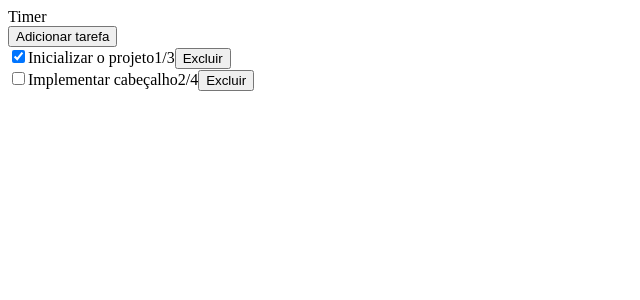
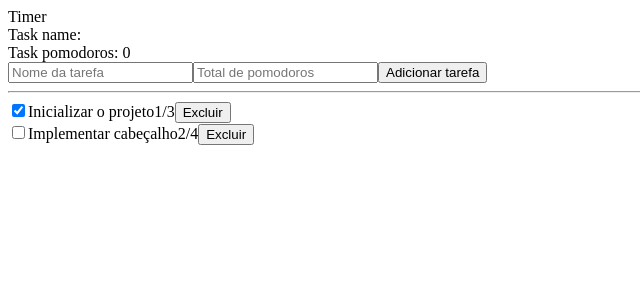
Before and after one commit to VictorTurraF/pomodoro-todo-list-step-by-step, a React (Vite) app: page / in a window 1280 px wide. Shown: the top 300 px of the page, without its empty margins (0-640 px from the left). Built offline with nearby package versions, Linux system fonts and the light colour scheme.

Commit message:
chore: state management

```diff
--- a/src/App.jsx
+++ b/src/App.jsx
@@ -1,17 +1,37 @@
+import { useState } from "react";
 import Task from "./components/Task"
 
 function App() {
+  const [taskName, setTaskName] = useState("")
+  const [taskPomodoros, setTaskPomodoros] = useState(0)
 
   const tasks = [
     { name: "Inicializar o projeto", actPomodoros: 1, totalPomodoros: 3, isFinished: true },
     { name: "Implementar cabeçalho", actPomodoros: 2, totalPomodoros: 4, isFinished: false },
   ]
 
+  function handleSubmit(event) {
+    event.preventDefault();
+
+    const { target: [taskNameInput, taskPomodorosInput] } = event
+
+    setTaskName(taskNameInput.value);
+    setTaskPomodoros(taskPomodorosInput.value)
+  }
+
   return (
     <div>
       <div>Timer</div>
       <div>
-        <button>Adicionar tarefa</button>
+        Task name: {taskName} <br/>
+        Task pomodoros: {taskPomodoros}
+
+        <form onSubmit={handleSubmit}>
+          <input type="text" placeholder="Nome da tarefa" />
+          <input type="number" placeholder="Total de pomodoros" />
+          <button type="submit">Adicionar tarefa</button>
+        </form>
+        <hr/>
         <div>
           {tasks.map(task => (
             <Task
```
